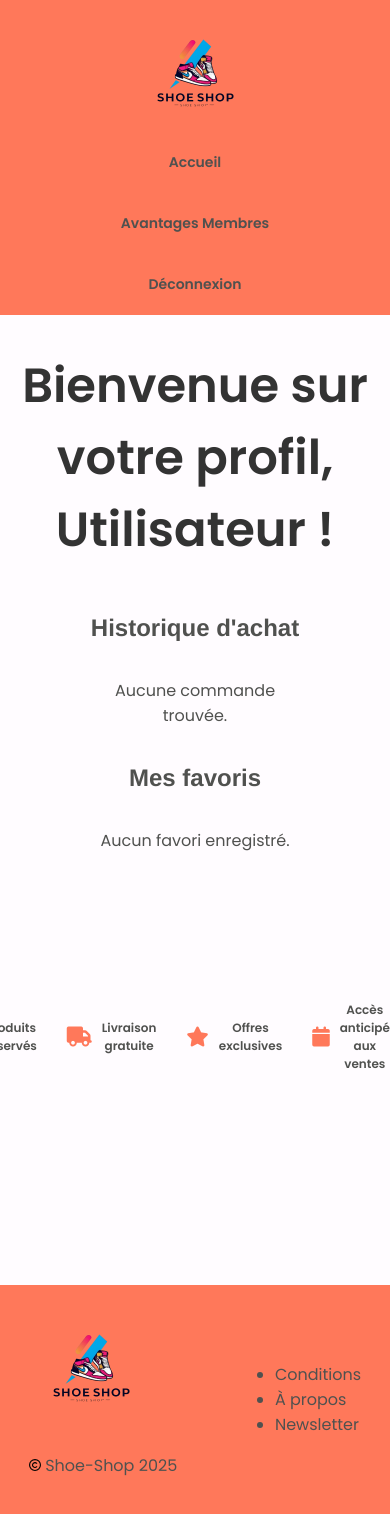
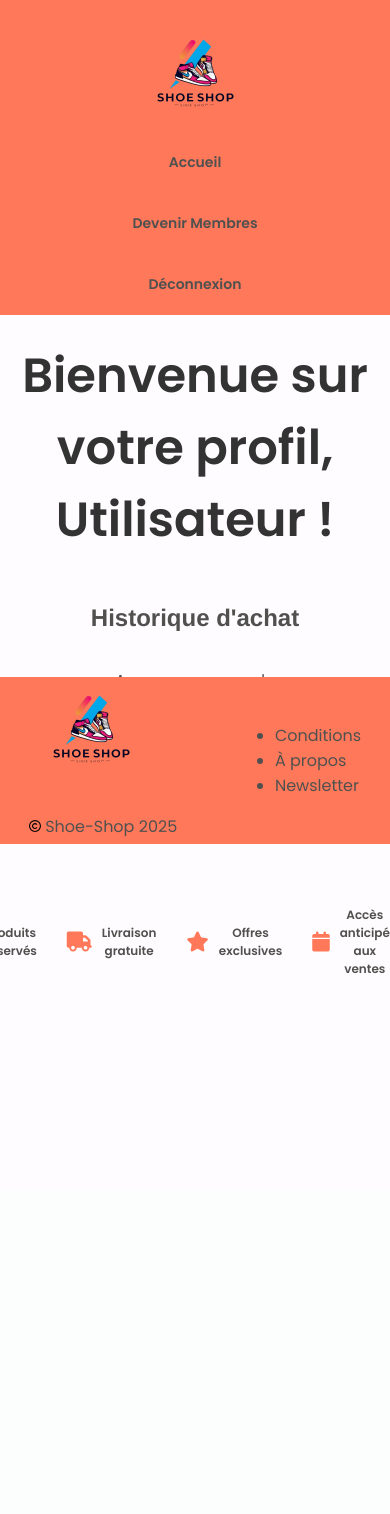
Before and after one commit to Gab-ia/shoe_shop, a PHP site: page /pages/front/utilisateur.php in a window 390 px wide. After the commit the page ends 973 px from the top, so only its background shows below. Run offline with PHP 8.4, Linux system fonts and the light colour scheme; a stand-in replaces the project's code that opens the database connection.

Commit message:
petit ajustement

```diff
--- a/css/style-utilisateur.css
+++ b/css/style-utilisateur.css
@@ -1,5 +1,8 @@
 @import url('https://fonts.googleapis.com/css2?family=Poppins:wght@400;600&family=Playfair+Display:wght@600&display=swap');
 
+/* ========================
+   Variables
+======================== */
 :root {
   --couleur-1: #50514F;
   --couleur-2: #56A3A6;
@@ -10,21 +13,25 @@
   --font-secondaire: 'Franklin Gothic Medium', 'Arial Narrow', Arial, sans-serif;
 }
 
+/* ========================
+   Base
+======================== */
 body {
   font-family: var(--font-principale);
   color: var(--couleur-1);
+  background-color: var(--couleur-4);
   margin: 0;
   padding: 0;
-  background-color: var(--couleur-4);
 }
 
-h1,
-h2,
-h3 {
+h1, h2, h3 {
   font-family: var(--font-secondaire);
   color: var(--couleur-1);
 }
 
+/* ========================
+   Connexion Client
+======================== */
 .connexion_client_section {
   max-width: 400px;
   margin: 50px auto;
@@ -33,7 +40,6 @@ h3 {
 
 .connexion_client_section img {
   width: 60px;
-  color: var(--couleur-1);
 }
 
 .connexion_client_section h1 {
@@ -46,14 +52,14 @@ h3 {
   margin-bottom: 15px;
 }
 
+.connexion_client_form .connexion_client_button {
+  float: right;
+}
+
 .connexion_client_creercompte {
   font-size: 13px;
   text-align: end;
   margin: 5px;
-}
-
-.connexion_client_form .connexion_client_button {
-  float: right;
 }
 
 input[type="email"],
@@ -90,10 +96,36 @@ input[type="id"],
   margin-top: 10px;
 }
 
+/* ========================
+   User Account Section
+======================== */
 .user_account_section {
+  text-align: center;
+  padding-bottom: 100px; /* pour ne pas cacher par le footer */
+}
+
+.user_account_section ul {
+  display: inline-block;
+  margin-right: 40px;
+}
+
+.welcome_message,
+.welcome-message {
+  font-size: 1.2rem;
+  font-weight: bold;
+  color: var(--couleur-1);
+  margin-top: 10px;
   text-align: center;
 }
 
+.welcome-message {
+  font-size: 48px;
+  color: #333;
+}
+
+/* ========================
+   Navigation Utilisateur
+======================== */
 .user_nav ul {
   list-style: none;
   padding: 0;
@@ -113,16 +145,9 @@ input[type="id"],
   padding: 10px 15px;
 }
 
-.welcome_message {
-  font-size: 1.2rem;
-  font-weight: bold;
-  color: var(--couleur-1);
-  margin-top: 10px;
-}
-
-/* header */
-
-/* Ajout de Flexbox pour le header */
+/* ========================
+   Header
+======================== */
 header {
   display: flex;
   flex-direction: column;
@@ -132,11 +157,11 @@ header {
   background-color: var(--couleur-3);
 }
 
-header .logo img {
+header .logo img,
+footer .logo img {
   width: 100%;
+  max-width: 125px;
   height: auto;
-  max-width: 125px;
-  /* Logo limité à cette taille */
 }
 
 header ul {
@@ -148,8 +173,7 @@ header ul {
 }
 
 header ul li {
-  margin-right: 20px;
-  margin-left: 20px;
+  margin: 0 20px;
 }
 
 header .icones {
@@ -158,68 +182,14 @@ header .icones {
 }
 
 .logo {
+  display: inline-block;
   width: auto;
   height: auto;
-  display: inline-block;
 }
 
-/* Media Queries */
-
-/* Pour les grands écrans (PC) */
-@media (min-width: 1024px) {
-  .connexion_client_section {
-    max-width: 500px;
-  }
-
-  .user_account_section {
-    max-width: 80%;
-    margin: auto;
-  }
-}
-
-
-
-/* Pour les téléphones (moins de 790px) */
-@media (max-width: 790px) {
-  header {
-    flex-direction: column;
-    text-align: center;
-  }
-
-  .logo img {
-    max-width: 100px;
-  }
-
-  .user_nav ul {
-    flex-direction: column;
-    padding: 0;
-  }
-
-  .user_nav ul li {
-    margin: 10px 0;
-    font-size: 14px;
-  }
-
-  .user_account_section {
-    padding: 15px;
-  }
-
-  .purchase_history li,
-  .favorite_list li {
-    padding: 12px;
-    font-size: 14px;
-  }
-
-  button {
-    font-size: 14px;
-  }
-}
-
-.user_account_section ul {
-  display: inline-block;
-  margin-right: 40px;
-}
-
+/* ========================
+   Avantages Membres
+======================== */
 .avantages-membres {
   background-color: var(--couleur-4);
   padding: 20px 0;
@@ -254,19 +224,52 @@ header .icones {
   font-weight: bold;
 }
 
-/* Animation pour faire défiler les éléments */
+.titre-avantages {
+  text-align: center;
+  font-size: 24px;
+  margin-bottom: 20px;
+  color: #333;
+}
+
+/* Animation défilement */
 @keyframes scroll-left {
   0% {
     transform: translateX(120%);
   }
-
   100% {
     transform: translateX(-120%);
   }
 }
 
-/* Media Queries pour adapter à différents écrans */
-@media (max-width: 1024px) {
+/* ========================
+   Footer
+======================== */
+footer {
+  position: fixed;
+  background-color: var(--couleur-3);
+  width: 100%;
+  height: 15%;
+  bottom: 0;
+  display: flex;
+  justify-content: space-around;
+  align-items: center;
+  padding: 20px 0;
+}
+
+/* ========================
+   Media Queries
+======================== */
+/* Écrans larges */
+@media (min-width: 1024px) {
+  .connexion_client_section {
+    max-width: 500px;
+  }
+
+  .user_account_section {
+    max-width: 80%;
+    margin: auto;
+  }
+
   .avantage-item {
     font-size: 14px;
   }
@@ -276,7 +279,37 @@ header .icones {
   }
 }
 
+/* Écrans mobiles */
 @media (max-width: 790px) {
+  header {
+    flex-direction: column;
+    text-align: center;
+  }
+
+  .logo img {
+    max-width: 100px;
+  }
+
+  .user_nav ul {
+    flex-direction: column;
+    padding: 0;
+  }
+
+  .user_nav ul li {
+    margin: 10px 0;
+    font-size: 14px;
+  }
+
+  .user_account_section {
+    padding: 15px;
+  }
+
+  .purchase_history li,
+  .favorite_list li,
+  button {
+    font-size: 14px;
+  }
+
   .avantage-item {
     font-size: 12px;
     margin: 0 15px;
@@ -287,45 +320,6 @@ header .icones {
   }
 
   .avantages-membres {
-    padding-bottom: 200px; /* ou plus selon la hauteur de ton footer */
+    padding-bottom: 200px;
   }
 }
-
-
-footer {
-  position: relative;
-  background-color: var(--couleur-3);
-  width: 100%;
-  height: 15%;
-  bottom: 0;
-  display: flex;
-  justify-content: space-around;
-  align-items: center;
-  padding: 20px 0;
-}
-
-footer .logo img {
-  width: 100%;
-  height: auto;
-  max-width: 125px;
-}
-
-.welcome-message {
-  font-size: 48px;
-  font-weight: bold;
-  text-align: center;
-  margin-top: 20px;
-  color: #333;
-}
-
-
-.user_account_section {
-  padding-bottom: 100px; /* Ajuste selon la hauteur de ton footer */
-}
-
-.titre-avantages {
-  text-align: center;
-  font-size: 24px;
-  margin-bottom: 20px;
-  color: #333;
-}
--- a/pages/front/utilisateur.php
+++ b/pages/front/utilisateur.php
@@ -65,7 +65,7 @@ if (isset($_SESSION['user_id'])) {
       <nav class="user_nav">
         <ul>
           <li><a href="/pages/front/accueil.php">Accueil</a></li>
-          <li><a href="#membres">Avantages Membres</a></li>
+          <li><a href="#membres">Devenir Membres</a></li>
           <li><a href="/logout.php">Déconnexion</a></li>
         </ul>
       </nav>
```
